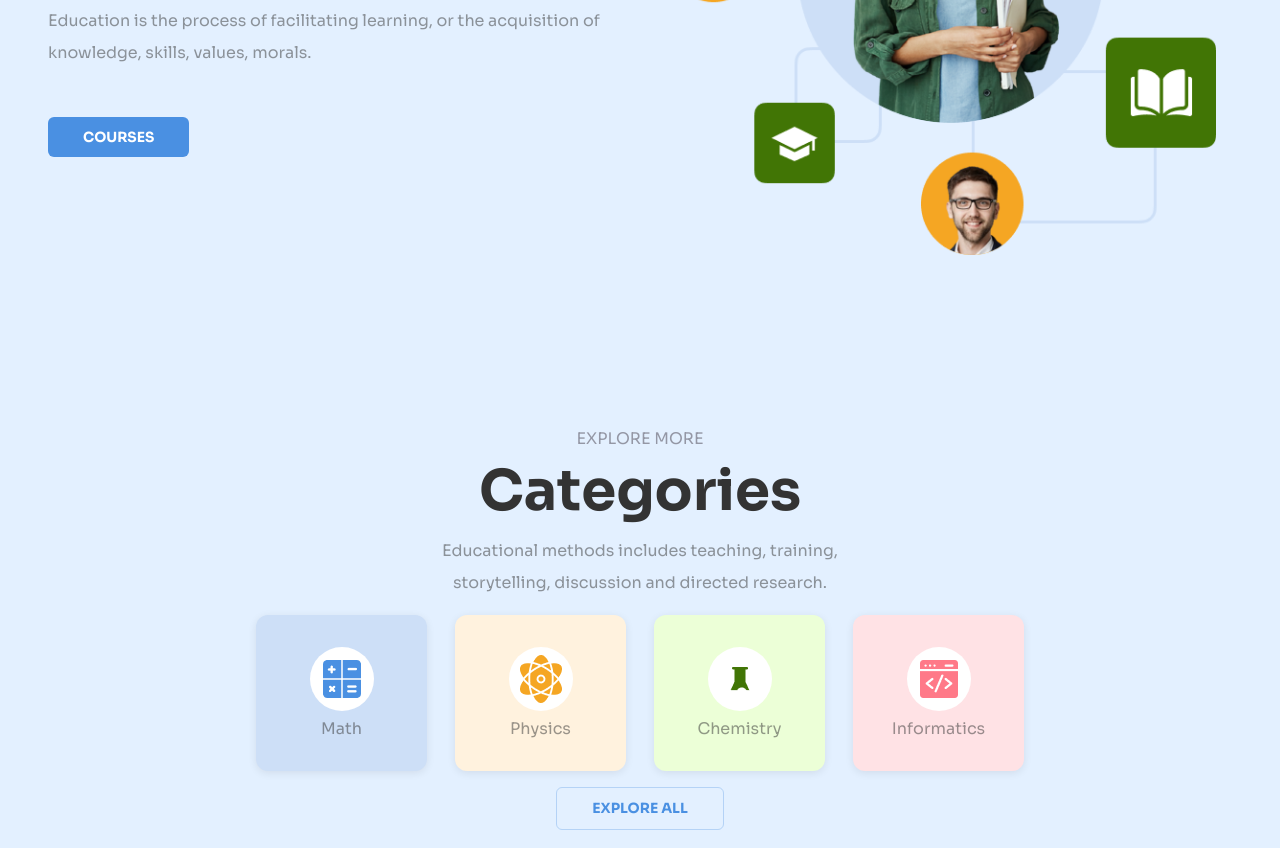
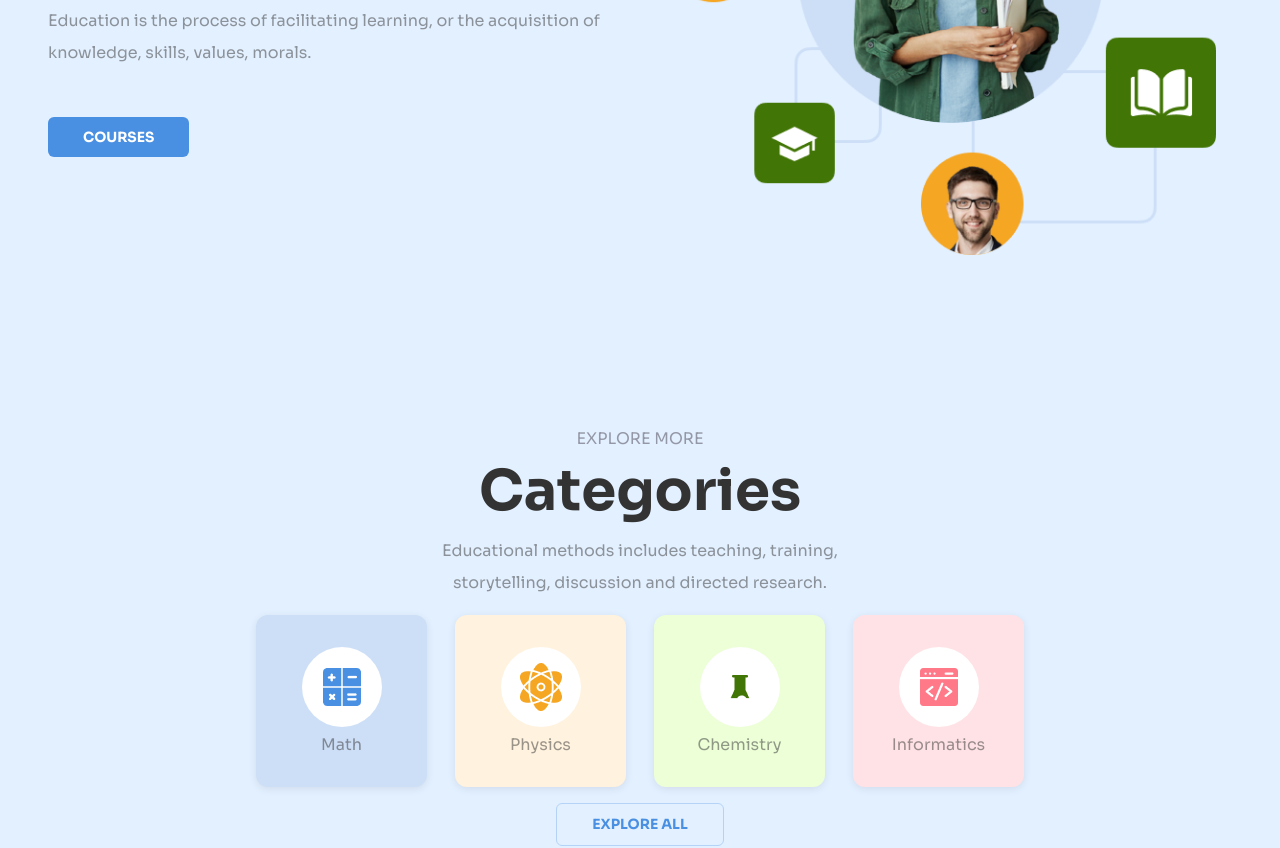
Before and after one commit to prof-biney/academy-website, a website built with Vite: page index.html in a window 1280 px wide. Shown: the part 491-1339 px from the top of the page. Built offline with nearby package versions, Linux system fonts and the light colour scheme; some packages are replaced by stand-ins of ours.

Commit message:
cleared comments

```diff
--- a/sass/components/_cards.scss
+++ b/sass/components/_cards.scss
@@ -19,9 +19,6 @@
     // color: blue;
 
     img {
-      // background-color: pink;
-      // margin-inline: auto;
-      // margin-block: 1rem;
       position: absolute;
       left: 50%;
       top: 50%;
@@ -32,8 +29,8 @@
     .round {
       position: relative;
       background: white;
-      height: 4rem;
-      width: 4rem;
+      height: 5rem;
+      width: 5rem;
       margin-inline: auto;
       border-radius: 50%;
     }
```
